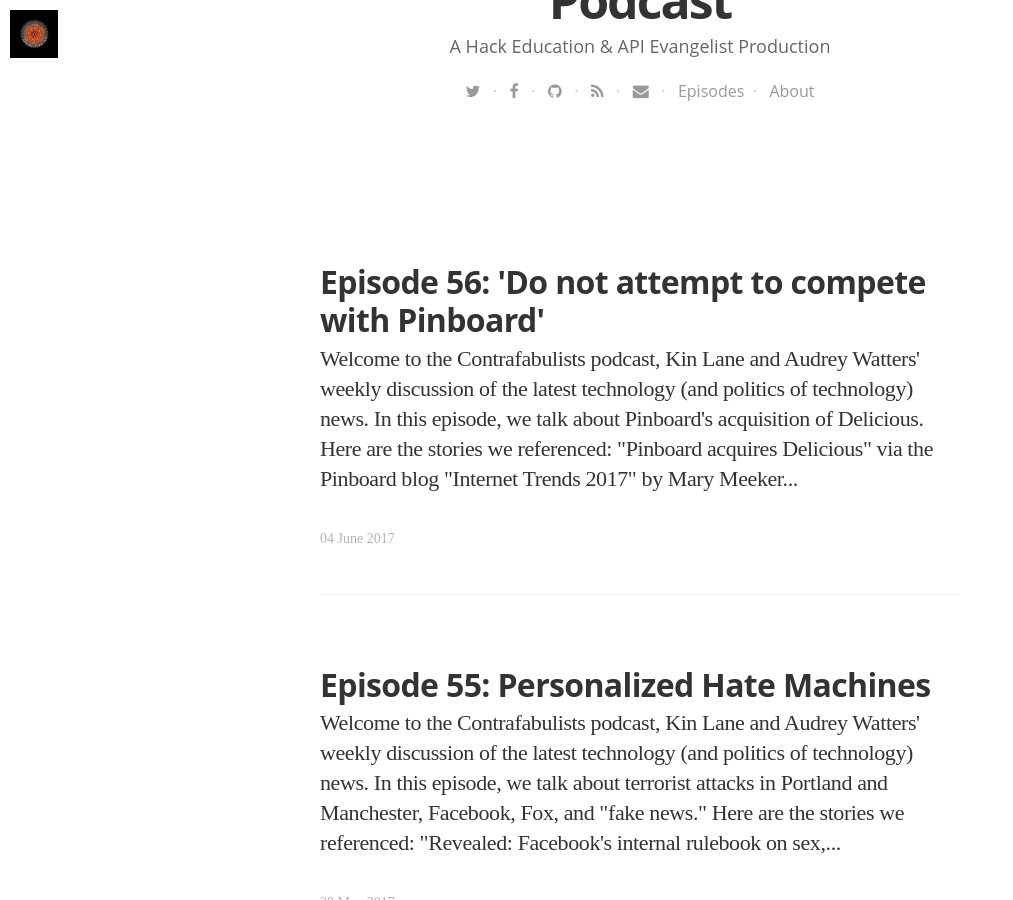
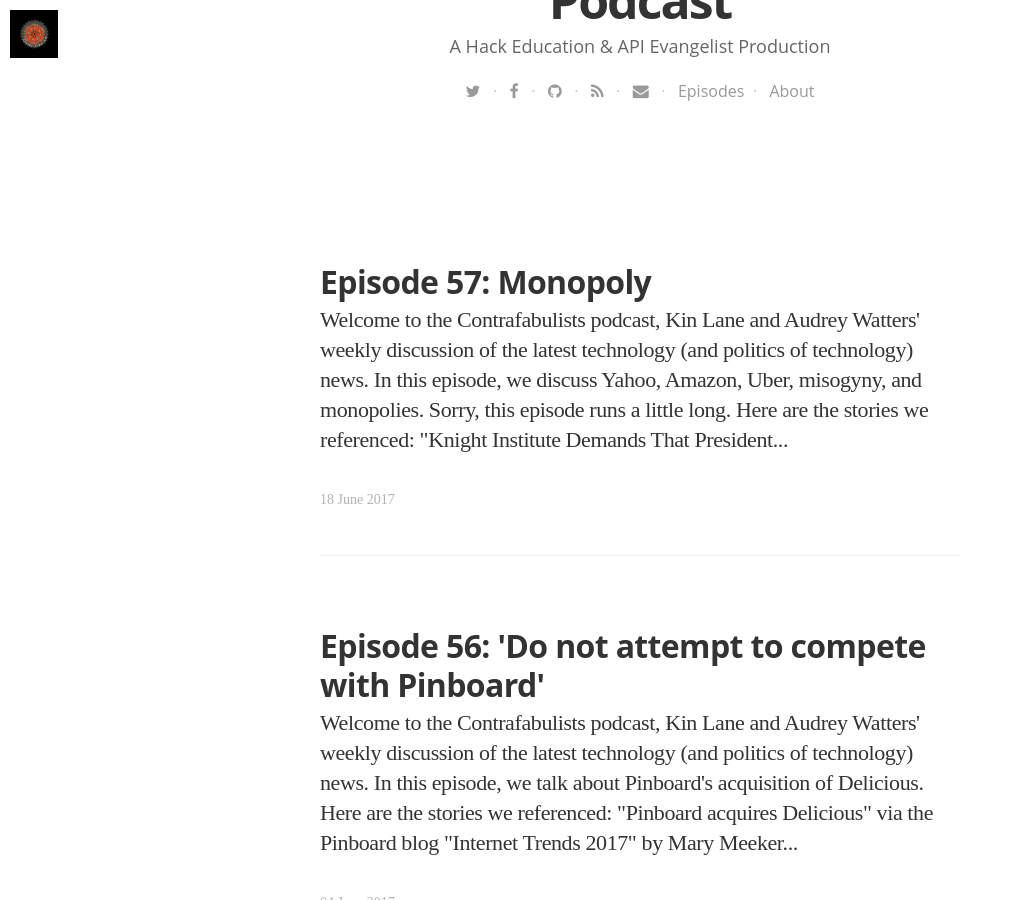
Before and after one commit to Contrafabulists/podcast, a Jekyll site: the page built from blog/index.html, in a window 1280 px wide and 900 px high, scrolled down 609 px. Shown: the whole window, without its empty margins (0-1013 px from the left). Built offline with Jekyll 4.4.1, drawn with Linux system fonts in a browser that asks for light colours; nearby versions of some CDN libraries; some web fonts are replaced; the list of posts is cut into pages by our own code; some of the changed text lies outside the part shown.

Commit message:
new episode

```diff
--- a/_config.yml
+++ b/_config.yml
@@ -28,7 +28,7 @@ permalink: /:categories/:year/:month/:day/:title
 url: "http://podcast.contrafabulists.com" # the base hostname & protocol for your site
 baseurl: ""
 #used to display twitter cards
-twitter_handle:
+twitter_handle: "@contrafabulists"
 
 # social icons and sharing options
 social:
--- a/_data/podcasts.yaml
+++ b/_data/podcasts.yaml
@@ -824,3 +824,17 @@
   tags:
   - Technology
   - Politics
+- title: "Contrafabulists Episode 57"
+  summary: "In this episode, we discuss Yahoo, Amazon, Uber, misogyny, and monopolies."
+  description: "In this episode, we discuss Yahoo, Amazon, Uber, misogyny, and monopolies."
+  subtitle: "Tech, Scrutinized"
+  image: /assets/images/cog-big.png
+  audio_file: http://s3.amazonaws.com/contrafabulists/2017-06-18-episode-57.mp3
+  audio_length: 67305975
+  sound_cloud: https://soundcloud.com/contrafabulists/episode-57
+  duration: '0:46:44'
+  publish_date: "2017-06-18 17:15:00"
+  url: 2017/06/18/episode-57
+  tags:
+  - Technology
+  - Politics
--- /dev/null
+++ b/_posts/2017-06-18-episode-57.html
@@ -0,0 +1,30 @@
+---
+layout: post
+title: "Episode 57: Monopoly"
+date: 2017-06-18 17:15:00 +0000
+image: https://s3.amazonaws.com/contrafabulists/2017-06-18-monopoly.jpg
+imagecredits: https://www.flickr.com/photos/flem007_uk/3168012226
+---
+<p>Welcome to the Contrafabulists podcast, <a href="http://kinlane.com">Kin Lane</a> and <a href="http://audreywatters.com">Audrey Watters</a>' weekly discussion of the latest technology (and politics of technology) news.</p>
+
+<p>In this episode, we discuss Yahoo, Amazon, Uber, misogyny, and monopolies. Sorry, this episode runs a little long.</p>
+
+<p>
+<iframe width="100%" height="166" scrolling="no" frameborder="no" src="https://w.soundcloud.com/player/?url=https%3A//api.soundcloud.com/tracks/328752515&amp;color=ff5500&amp;auto_play=false&amp;hide_related=false&amp;show_comments=true&amp;show_user=true&amp;show_reposts=false"></iframe>
+</p>
+
+<p>Here are the stories we referenced:</p>
+
+<ul>
+<li>"<a href="https://knightcolumbia.org/news/knight-institute-demands-president-unblock-critics-twitter">Knight Institute Demands That President Unblock Critics on Twitter</a>" via the Knight First Amendment Institute</li>
+<li>"<a href="https://www.nytimes.com/2017/06/16/business/dealbook/amazon-whole-foods.html">Amazon to Buy Whole Foods for $13.4 Billion</a>" via The New York Times</li>
+<li>"<a href="https://www.theverge.com/2017/6/15/15812986/amazon-patent-online-price-checking">Amazon granted a patent that prevents in-store shoppers from online price checking</a>" via The Verge</li>
+<li>"<a href="http://www.npr.org/sections/thetwo-way/2017/06/06/531806891/uber-fires-20-employees-after-sexual-harassment-claim-investigation">Uber Fires 20 Employees After Sexual Harassment Claim Investigation</a>" via NPR</li>
+<li>"<a href="https://www.nytimes.com/2017/06/07/technology/uber-fires-executive.html">Uber Fires Executive Over Handling of Rape Investigation in India</a>" via The New York Times</li>
+<li>"<a href="https://www.nytimes.com/2017/06/13/technology/uber-sexual-harassment-huffington-bonderman.html">David Bonderman Resigns From Uber Board After Sexist Remark</a>" via The New York Times</li>
+<li>"<a href="https://techcrunch.com/2017/06/13/uber-ceo-leave-of-absence/">Uber CEO Travis Kalanick takes leave of absence</a>" via Techcrunch</li>
+<li>"<a href="http://hackeducation.com/2017/06/09/personalization">The Histories of Personalized Learning</a>" by Audrey</li>
+<li>"<a href="http://hackeducation.com/2017/06/15/robots-raising-children">'The Brave Little Surveillance Bear' and Other Stories We Tell About Robots Raising Children</a>" by Audrey</li>
+</ul>
+
+<p>Feedback is welcome. (You should <a href="mailto:kinlane@gmail.com">email Kin</a> with it though, not Audrey.)</p>
--- a/index.html
+++ b/index.html
@@ -8,6 +8,6 @@ layout: default
 
 <p><strong>To Subscribe</strong>: You can subscribe to the podcast via iTunes, Stitcher, or <a href="https://soundcloud.com/contrafabulists">Soundcloud</a> (or via any other app that supports <a href="http://podcast.contrafabulists.com/feed.xml">RSS</a>). The <a href="http://podcast.contrafabulists.com/blog/">show notes</a> can be found <a href="http://podcast.contrafabulists.com/blog/">on this blog</a> and can also be subscribed to <a href="http://podcast.contrafabulists.com/blog.xml">via RSS</a>. These are all included as part of <a href="http://hackeducation.us5.list-manage1.com/subscribe?u=0ab07657df870af8eb101b4e5&id=c0e1f570cf">the weekly Contrafabulists Newsletter</a>.</p>
 
-<p><strong>Latest Episode: <a href="http://podcast.contrafabulists.com/2017/06/04/episode-56">56: 'Do not attempt to compete with Pinboard'</a></strong>
+<p><strong>Latest Episode: <a href="http://podcast.contrafabulists.com/2017/06/18/episode-57">57: Monopoly</a></strong>
 
 <p style="text-align: right; font-size:12px"><em>Image credits: <a href="http://bryanmmathers.com">Bryan Mathers</a>. Intro audio credits: "<a href="https://files.freemusicarchive.org/music%2FWFMU%2FAll-Star_Trio%2FAntique_Phonograph_Music_Program_01192016%2FAll-Star_Trio_-_01_-_Oh_By_Jingo.mp3">Oh By Jingo</a>" via the All Star Trio</em></p>
```
